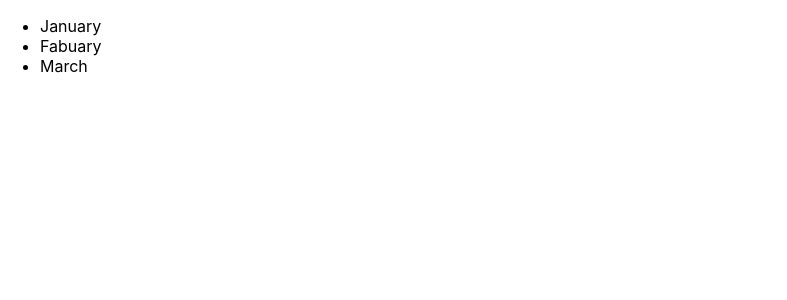
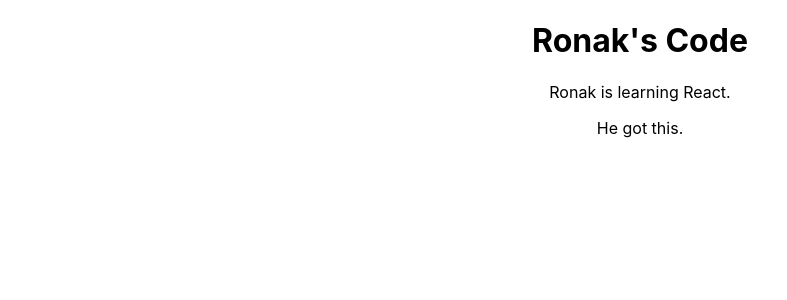
Before and after one commit to Ronak2001/learning-React, a React (Create React App) app in the folder react-essentials/: page / in a window 1280 px wide. Shown: the top 300 px of the page, without its empty margins (0-787 px from the left). Built offline with nearby package versions, Linux system fonts and the light colour scheme.

Commit message:
creating Components

```diff
--- a/react-essentials/src/App.js
+++ b/react-essentials/src/App.js
@@ -1,23 +1,37 @@
-import logo from './logo.svg';
 import './App.css';
+
+function Header() {
+  return (
+    <header>
+      <h1>Ronak's Code</h1>
+    </header>
+  );
+}
+
+function Main() {
+  return (
+    <main>
+      <p>
+        Ronak is learning React.
+      </p>
+    </main>
+  );
+}
+
+function Footer() {
+  return (
+    <footer>
+      He got this.
+    </footer>
+  );
+}
 
 function App() {
   return (
     <div className="App">
-      <header className="App-header">
-        <img src={logo} className="App-logo" alt="logo" />
-        <p>
-          Edit <code>src/App.js</code> and save to reload.
-        </p>
-        <a
-          className="App-link"
-          href="https://reactjs.org"
-          target="_blank"
-          rel="noopener noreferrer"
-        >
-          Learn React
-        </a>
-      </header>
+      <Header />
+      <Main />
+      <Footer />
     </div>
   );
 }
--- a/react-essentials/src/index.js
+++ b/react-essentials/src/index.js
@@ -5,10 +5,7 @@ import App from './App';
 
 const root = ReactDOM.createRoot(document.getElementById('root'));
 root.render(
-  //using JSX
-  <ul>
-    <li>January</li>
-    <li>Fabuary</li>
-    <li>March</li>
-  </ul>
+  <React.StrictMode>
+    <App />
+  </React.StrictMode>
 );
```
